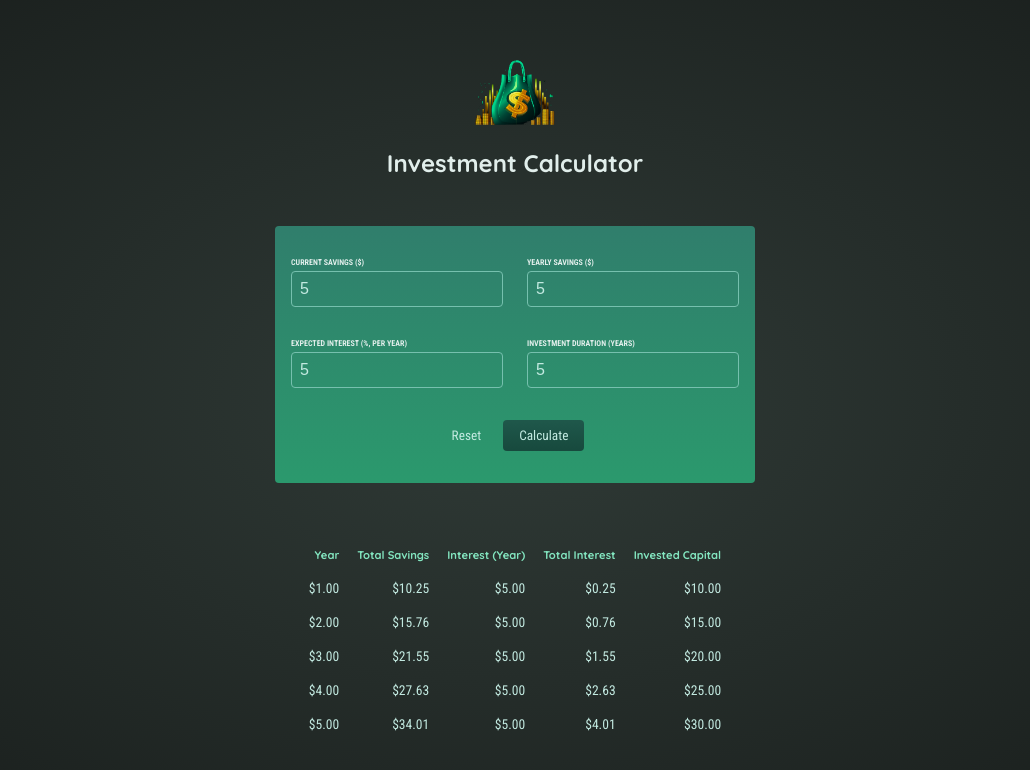
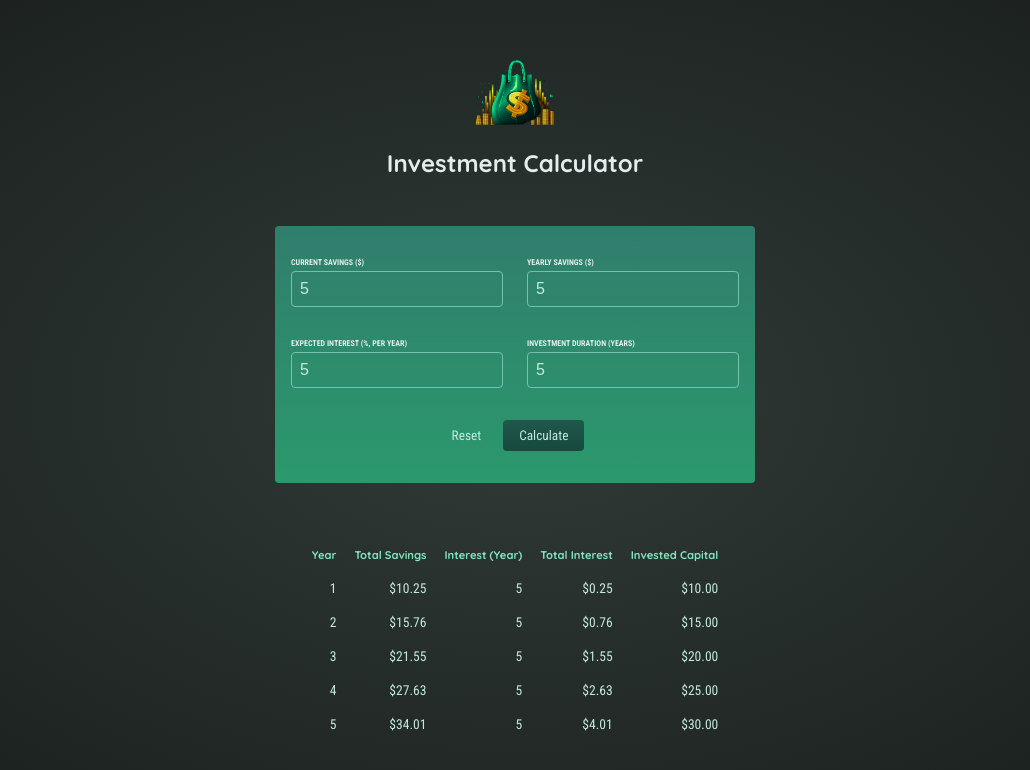
Before and after one commit to ChenBri/Investment-Calculator, a React (Create React App) app: page / in a window 1280 px wide. Both pictures are taken after typing "5", "5", "5", "5" into the empty fields and a click on the button "Calculate". Shown: the top 770 px of the page, without its empty margins (125-1155 px from the left). Built offline with nearby package versions, Linux system fonts and the light colour scheme.

Commit message:
Updated formatting

```diff
--- a/src/components/InvestItem.js
+++ b/src/components/InvestItem.js
@@ -8,9 +8,9 @@ const InvestItem = (props) => {
   });
   return (
     <tr>
-      <td>{formatter.format(data.year)}</td>
+      <td>{data.year}</td>
       <td>{formatter.format(data.savingsEndOfYear)}</td>
-      <td>{formatter.format(data.yearlyContribution)}</td>
+      <td>{data.yearlyContribution}</td>
       <td>
         {formatter.format(
           data.savingsEndOfYear -
```
